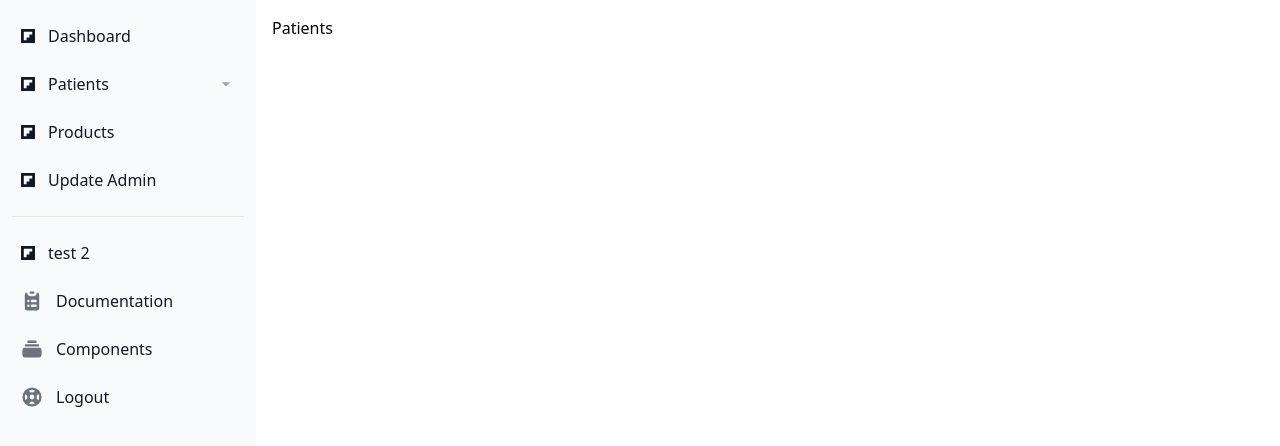
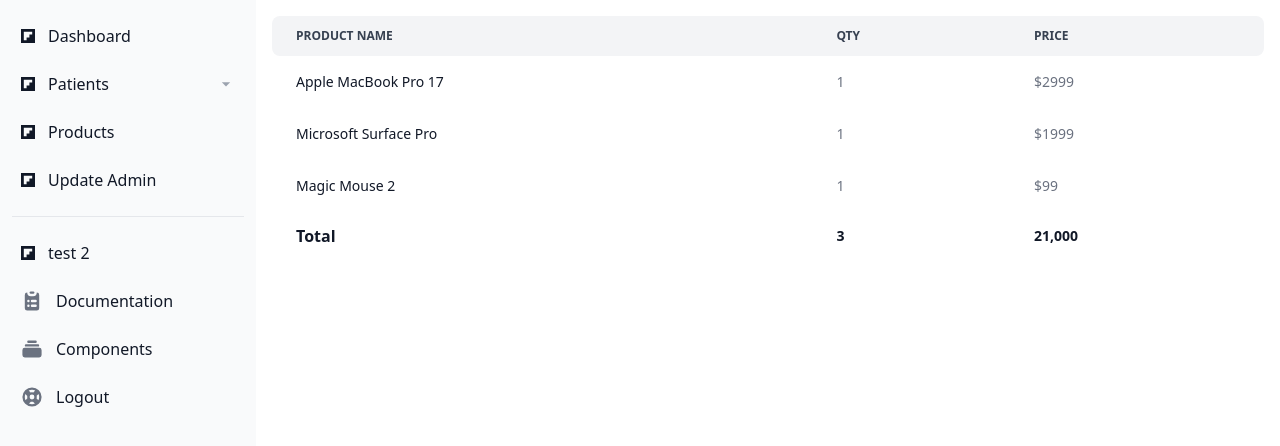
Before and after one commit to ProgMahabub21/HMS-nextJS, a Next.js app: page /Admin/patients in a window 1280 px wide. Shown: the top 446 px of the page. Built offline with nearby package versions, Linux system fonts and the light colour scheme.

Commit message:
login error added

```diff
--- a/package.json
+++ b/package.json
@@ -12,6 +12,7 @@
     "@types/node": "18.15.11",
     "@types/react": "18.0.31",
     "@types/react-dom": "18.0.11",
+    "axios": "^1.3.5",
     "eslint": "8.37.0",
     "eslint-config-next": "13.2.4",
     "next": "13.2.4",
--- a/src/pages/Admin/admin-add.tsx
+++ b/src/pages/Admin/admin-add.tsx
@@ -1,5 +1,5 @@
 import { useState } from 'react';
-import Sidebar from './components/sidebar';
+
 
 export default function AddAdminPage() {
     const [email, setEmail] = useState('');
@@ -16,7 +16,6 @@
         <div className="grid grid-cols-12 ">
 
 
-            <Sidebar />
 
 
             <div className="col-span-9">
--- a/src/pages/Admin/appointments.tsx
+++ b/src/pages/Admin/appointments.tsx
@@ -1,5 +1,4 @@
 import React from "react";
-import Sidebar from "./components/sidebar";
 
 
 export default function SearchDiagnosis() {
@@ -8,7 +7,7 @@
             <div className="grid grid-cols-12 ">
 
 
-                <Sidebar />
+
 
 
                 <div className="col-span-9">
--- /dev/null
+++ b/src/pages/Admin/index.tsx
@@ -0,0 +1,66 @@
+import { useState } from 'react';
+import axios from 'axios';
+import { axiosInstance } from '../common/axios';
+import { useRouter } from 'next/router';
+
+
+
+
+export default function LoginPage() {
+    const router = useRouter();
+
+
+    const [email, setEmail] = useState('');
+    const [password, setPassword] = useState('');
+
+    const [errors, setErrors] = useState('');
+
+
+    const handleSubmit = async (e: any) => {
+        e.preventDefault();
+
+        try {
+            const response = await axiosInstance.post('/admin/login', {
+                email,
+                password
+            });
+
+            router.push('/admin/dashboard');
+
+        } catch (error: any) {
+            console.log(error);
+            setErrors(error.response.data.message);
+
+        }
+    };
+    return (
+
+
+
+        <>
+
+
+            {
+                errors && <div className="bg-red-100 border border-red-400 text-red-700 px-4 py-3 rounded relative" role="alert">
+                    <strong className="font-bold">Error!</strong>
+                    <span className="block sm:inline">{errors}</span>
+                </div>
+            }
+
+            <div className="flex justify-center items-center h-screen">
+                <form onSubmit={handleSubmit} className="bg-white shadow-md rounded px-8 pt-6 pb-8 mb-4">
+
+                    <div className="mb-6">
+                        <label htmlFor="email" className="block mb-2 text-sm font-medium text-gray-900 dark:text-white">Email address</label>
+                        <input type="email" id="email" className="bg-gray-50 border border-gray-300 text-gray-900 text-sm rounded-lg focus:ring-blue-500 focus:border-blue-500 block w-full p-2.5 dark:bg-gray-700 dark:border-gray-600 dark:placeholder-gray-400 dark:text-white dark:focus:ring-blue-500 dark:focus:border-blue-500" placeholder="john.doe@company.com" required onChange={(e) => setEmail(e.target.value)} />
+                    </div>
+
+                    <div className="mb-6">
+                        <label htmlFor="password" className="block mb-2 text-sm font-medium text-gray-900 dark:text-white">Password</label>
+                        <input type="password" id="password" className="bg-gray-50 border border-gray-300 text-gray-900 text-sm rounded-lg focus:ring-blue-500 focus:border-blue-500 block w-full p-2.5 dark:bg-gray-700 dark:border-gray-600 dark:placeholder-gray-400 dark:text-white dark:focus:ring-blue-500 dark:focus:border-blue-500" placeholder="•••••••••" required onChange={(e) => setPassword(e.target.value)} />
+                    </div>
+                    <button type="submit" className="text-white bg-blue-700 hover:bg-blue-800 focus:ring-4 focus:outline-none focus:ring-blue-300 font-medium rounded-lg text-sm w-full sm:w-auto px-5 py-2.5 text-center dark:bg-blue-600 dark:hover:bg-blue-700 dark:focus:ring-blue-800">Login</button>
+                </form>
+            </div></>
+    );
+}
--- a/src/pages/Admin/login.tsx
+++ /dev/null
@@ -1,56 +0,0 @@
-import { useState } from 'react';
-
-export default function LoginPage() {
-    const [email, setEmail] = useState('');
-    const [password, setPassword] = useState('');
-
-    const handleSubmit = (e: any) => {
-        e.preventDefault();
-
-        //push to admin page
-
-
-
-    };
-
-    return (
-        <div className="flex justify-center items-center h-screen">
-            <form onSubmit={handleSubmit} className="bg-white shadow-md rounded px-8 pt-6 pb-8 mb-4">
-                <div className="mb-4">
-                    <label className="block text-gray-700 font-bold mb-2" htmlFor="email">
-                        Email
-                    </label>
-                    <input
-                        className="shadow appearance-none border rounded w-full py-2 px-3 text-gray-700 leading-tight focus:outline-none focus:shadow-outline"
-                        id="email"
-                        type="email"
-                        placeholder="Email"
-                        value={email}
-                        onChange={(e) => setEmail(e.target.value)}
-                    />
-                </div>
-                <div className="mb-6">
-                    <label className="block text-gray-700 font-bold mb-2" htmlFor="password">
-                        Password
-                    </label>
-                    <input
-                        className="shadow appearance-none border rounded w-full py-2 px-3 text-gray-700 leading-tight focus:outline-none focus:shadow-outline"
-                        id="password"
-                        type="password"
-                        placeholder="********"
-                        value={password}
-                        onChange={(e) => setPassword(e.target.value)}
-                    />
-                </div>
-                <div className="flex items-center justify-center">
-                    <button
-                        className="bg-blue-500 hover:bg-blue-700 text-white font-bold py-2 px-4 rounded focus:outline-none focus:shadow-outline"
-                        type="submit"
-                    >
-                        Sign In
-                    </button>
-                </div>
-            </form>
-        </div>
-    );
-}
--- a/src/pages/Admin/patients.tsx
+++ b/src/pages/Admin/patients.tsx
@@ -2,22 +2,70 @@
 
 
 
-export default function SearchDiagnosis() {
+export default function patients() {
     return (
         <>
-            <div className="grid grid-cols-12 ">
 
+            <div className="relative overflow-x-auto">
+                <table className="w-full text-sm text-left text-gray-500 dark:text-gray-400">
+                    <thead className="text-xs text-gray-700 uppercase bg-gray-100 dark:bg-gray-700 dark:text-gray-400">
+                        <tr>
+                            <th scope="col" className="px-6 py-3 rounded-l-lg">
+                                Product name
+                            </th>
+                            <th scope="col" className="px-6 py-3">
+                                Qty
+                            </th>
+                            <th scope="col" className="px-6 py-3 rounded-r-lg">
+                                Price
+                            </th>
+                        </tr>
+                    </thead>
+                    <tbody>
+                        <tr className="bg-white dark:bg-gray-800">
+                            <th scope="row" className="px-6 py-4 font-medium text-gray-900 whitespace-nowrap dark:text-white">
+                                Apple MacBook Pro 17
+                            </th>
+                            <td className="px-6 py-4">
+                                1
+                            </td>
+                            <td className="px-6 py-4">
+                                $2999
+                            </td>
+                        </tr>
+                        <tr className="bg-white dark:bg-gray-800">
+                            <th scope="row" className="px-6 py-4 font-medium text-gray-900 whitespace-nowrap dark:text-white">
+                                Microsoft Surface Pro
+                            </th>
+                            <td className="px-6 py-4">
+                                1
+                            </td>
+                            <td className="px-6 py-4">
+                                $1999
+                            </td>
+                        </tr>
+                        <tr className="bg-white dark:bg-gray-800">
+                            <th scope="row" className="px-6 py-4 font-medium text-gray-900 whitespace-nowrap dark:text-white">
+                                Magic Mouse 2
+                            </th>
+                            <td className="px-6 py-4">
+                                1
+                            </td>
+                            <td className="px-6 py-4">
+                                $99
+                            </td>
+                        </tr>
+                    </tbody>
+                    <tfoot>
+                        <tr className="font-semibold text-gray-900 dark:text-white">
+                            <th scope="row" className="px-6 py-3 text-base">Total</th>
+                            <td className="px-6 py-3">3</td>
+                            <td className="px-6 py-3">21,000</td>
+                        </tr>
+                    </tfoot>
+                </table>
+            </div>
 
-
-
-
-                <div className="col-span-9">
-                    <h1>Patients</h1>
-                </div>
-
-
-
-            </div>
 
         </>
     )
--- /dev/null
+++ b/src/pages/common/axios/index.ts
@@ -0,0 +1,7 @@
+import axios from "axios";
+
+export const axiosInstance = axios.create({
+    baseURL: 'http://localhost:3000/',
+    timeout: 1000,
+    headers: {'content-type': 'application/json'}
+  });
```
Also changed, not shown: src/components/Layout/sidenav.tsx (+9 -9 lines), 1 other file (tests, documents, lock files or other folders).
